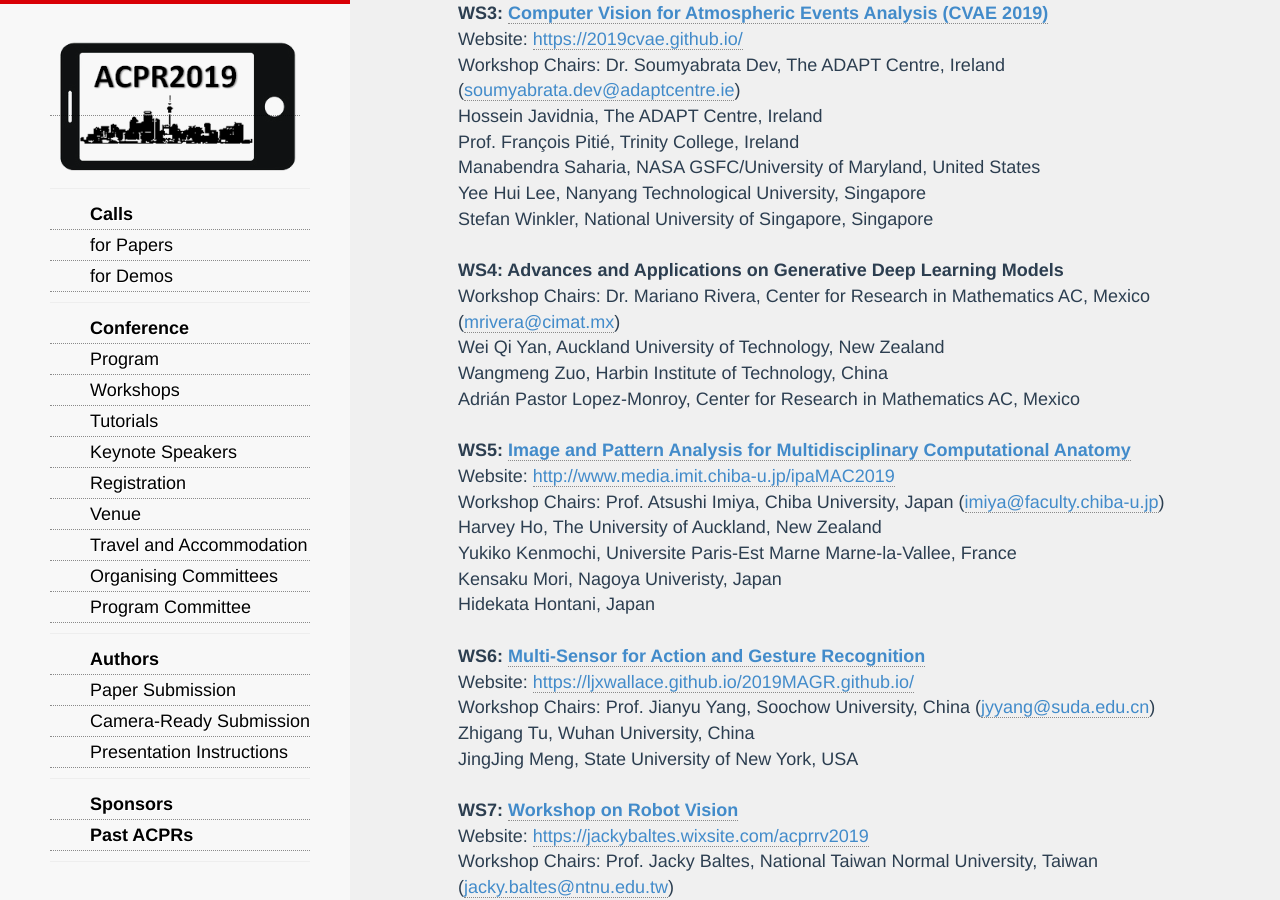
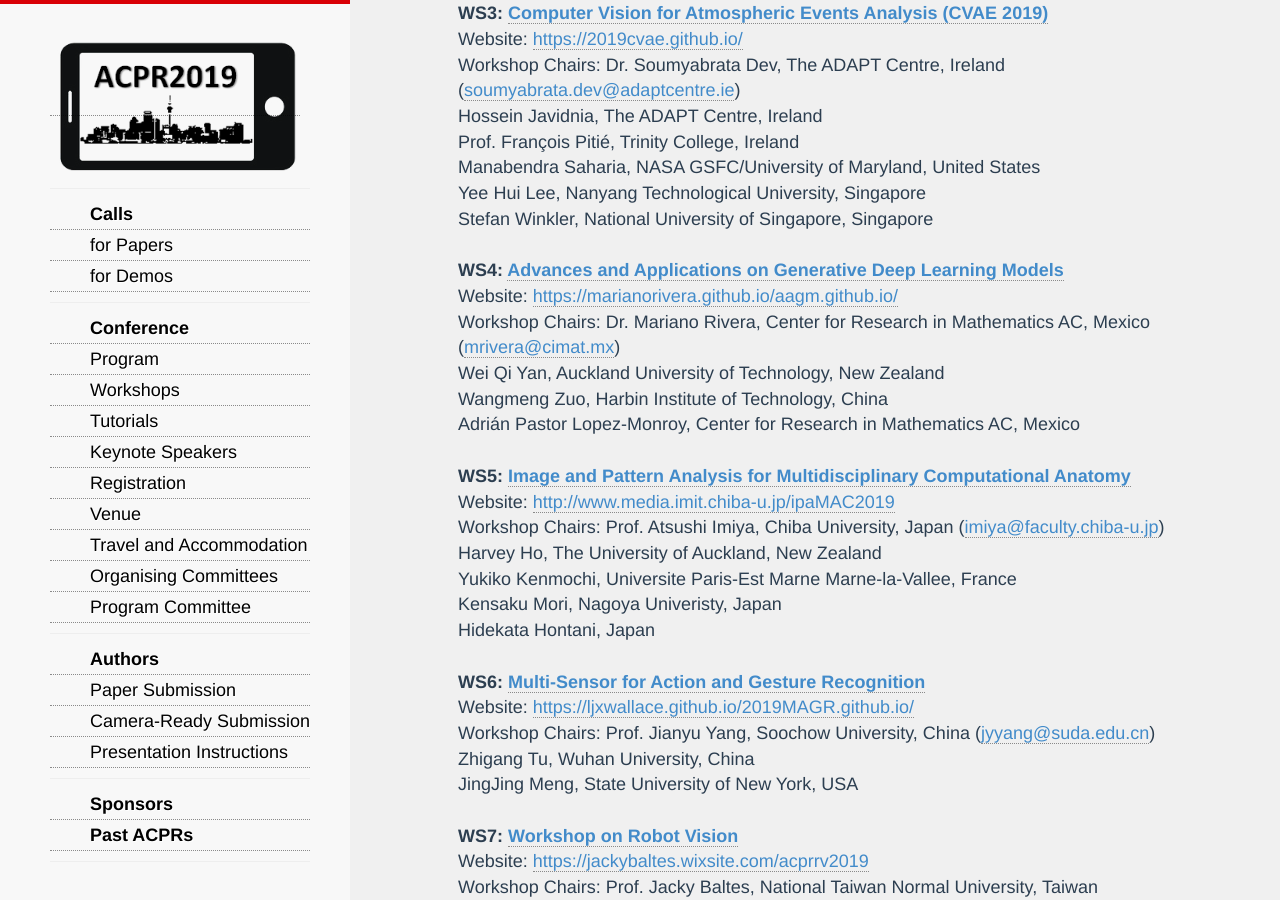
Before and after one commit to AndrewChenUoA/ACPR2019, a Jekyll site: the page built from workshops.html, in a window 1280 px wide and 900 px high, scrolled down 449 px. Built offline with Jekyll 4.4.1, drawn with Linux system fonts in a browser that asks for light colours; nearby versions of some CDN libraries; Markdown is read by kramdown in place of the engine named in the settings.

Commit message:
Update workshop link

```diff
--- a/workshops.html
+++ b/workshops.html
@@ -26,7 +26,8 @@
 Yee Hui Lee, Nanyang Technological University, Singapore<br/>
 Stefan Winkler, National University of Singapore, Singapore<br/><br/>
 
-<b>WS4: Advances and Applications on Generative Deep Learning Models</b><br/>
+<b>WS4: <a href="https://marianorivera.github.io/aagm.github.io/">Advances and Applications on Generative Deep Learning Models</a></b><br/>
+Website: <a href="https://marianorivera.github.io/aagm.github.io/">https://marianorivera.github.io/aagm.github.io/</a><br/>
 Workshop Chairs: Dr. Mariano Rivera, Center for Research in Mathematics AC, Mexico (<a href="mailto:mrivera@cimat.mx">mrivera@cimat.mx</a>)<br/>
 Wei Qi Yan, Auckland University of Technology, New Zealand<br/>
 Wangmeng Zuo, Harbin Institute of Technology, China<br/>
```
